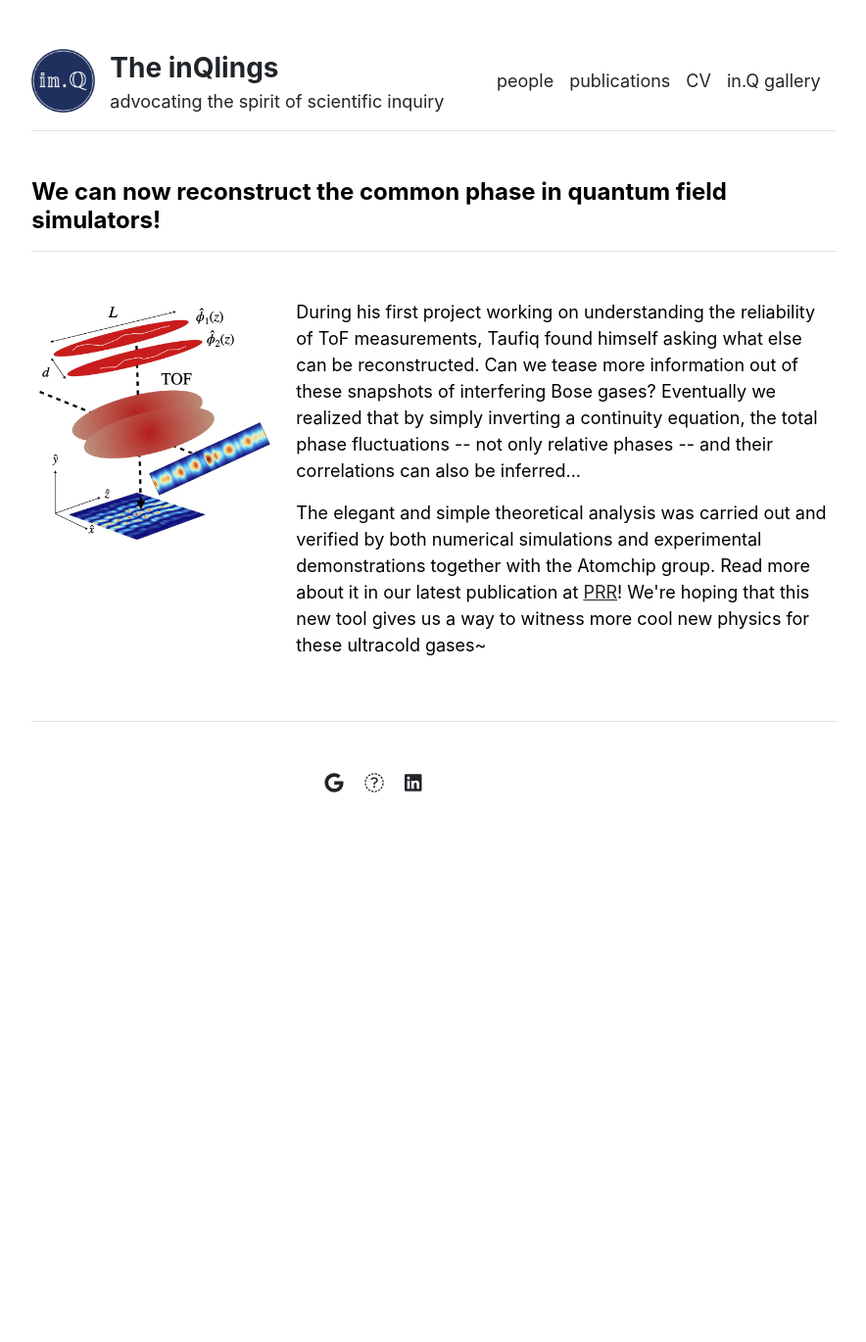
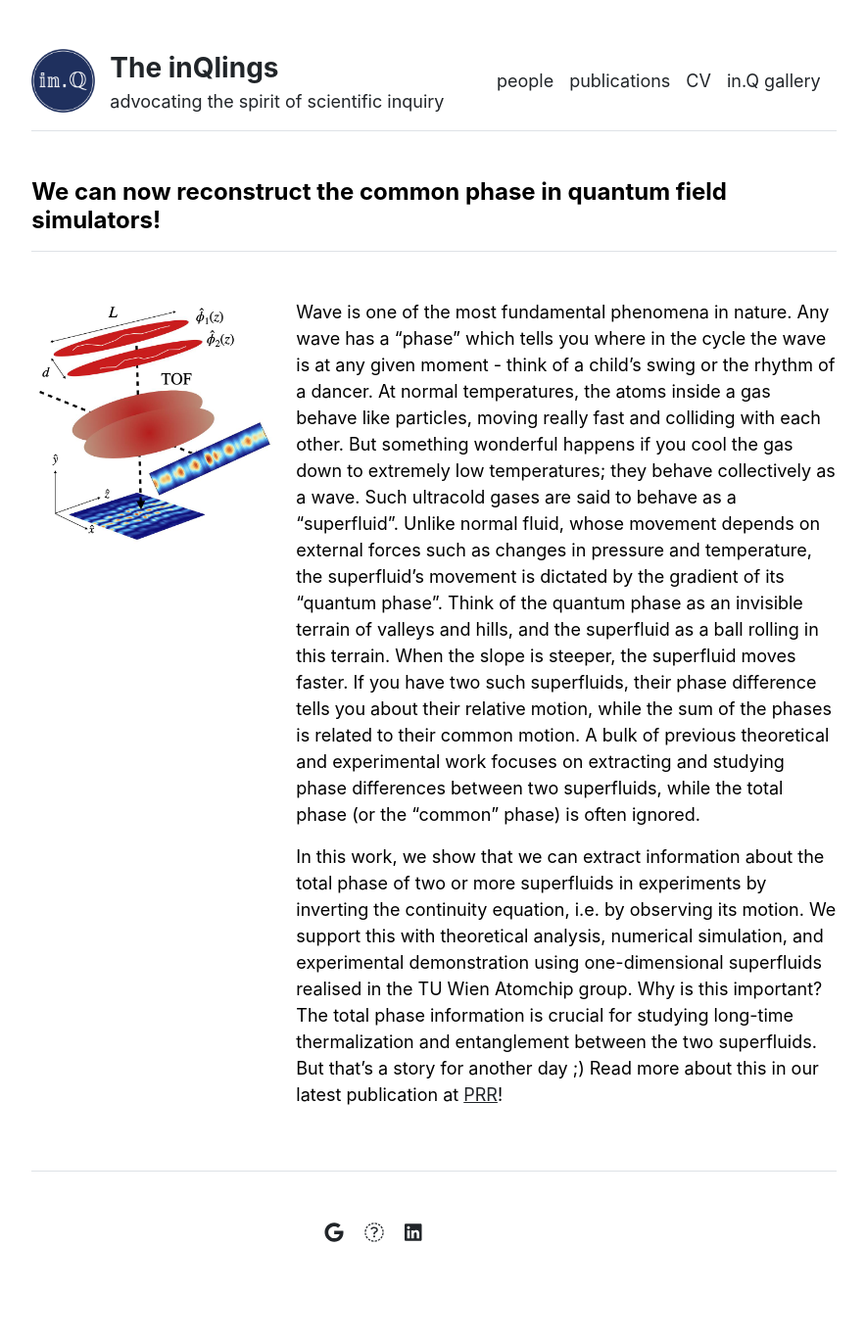
Before and after one commit to nelly-ng/nelly-ng.github.io, a Jekyll site: the page built from _posts/2025-05-07-commonphase.md, in a window 1280 px wide. Shown: the whole page at 98% size, without its empty margins (197-1081 px from the left). Built offline with Jekyll 4.4.1, drawn with Linux system fonts in a browser that asks for light colours; before the commit the page ends 911 px from its top, so only the background shows below that.

Commit message:
Update 2025-05-07-commonphase.md

```diff
--- a/_posts/2025-05-07-commonphase.md
+++ b/_posts/2025-05-07-commonphase.md
@@ -7,10 +7,18 @@ title: "We can now reconstruct the common phase in quantum field simulators!"
   <img src="/assets/img/cp.jpg" alt="desc" style="width: 250px; height: auto; flex-shrink: 0;">
   <div>
     <p>
-      During his first project working on understanding the reliability of ToF measurements, Taufiq found himself asking what else can be reconstructed. Can we tease more information out of these snapshots of interfering Bose gases? Eventually we realized that by simply inverting a continuity equation, the total phase fluctuations -- not only relative phases -- and their correlations can also be inferred...
+Wave is one of the most fundamental phenomena in nature. Any wave has a “phase” which tells you where in the cycle the wave is at any given moment - think of a child’s swing or the rhythm of a dancer. At normal temperatures, the atoms inside a gas behave like particles, moving really fast and colliding with each other. But something wonderful happens if you cool the gas down to extremely low temperatures; they behave collectively as a wave. Such ultracold gases are said to behave as a “superfluid”.
+
+Unlike normal fluid, whose movement depends on external forces such as changes in pressure and temperature, the superfluid’s movement is dictated by the gradient of its “quantum phase”. Think of the quantum phase as an invisible terrain of valleys and hills, and the superfluid as a ball rolling in this terrain. When the slope is steeper, the superfluid moves faster.
+
+If you have two such superfluids, their phase difference tells you about their relative motion, while the sum of the phases is related to their common motion. A bulk of previous theoretical and experimental work focuses on extracting and studying phase differences between two superfluids, while the total phase (or the “common” phase) is often ignored.
     </p>
     <p>
-      The elegant and simple theoretical analysis was carried out and verified by both numerical simulations and experimental demonstrations together with the Atomchip group. Read more about it in our latest publication at <a href="https://journals.aps.org/prresearch/abstract/10.1103/PhysRevResearch.7.L022031">PRR</a>! We're hoping that this new tool gives us a way to witness more cool new physics for these ultracold gases~
+In this work, we show that we can extract information about the total phase of two or more superfluids in experiments by inverting the continuity equation, i.e. by observing its motion. We support this with theoretical analysis, numerical simulation, and experimental demonstration using one-dimensional superfluids realised in the TU Wien Atomchip group.
+
+Why is this important? The total phase information is crucial for studying long-time thermalization and entanglement between the two superfluids. But that’s a story for another day ;)
+
+Read more about this in our latest publication at <a href="https://journals.aps.org/prresearch/abstract/10.1103/PhysRevResearch.7.L022031">PRR</a>!
     </p>
   </div>
 </div>
```
